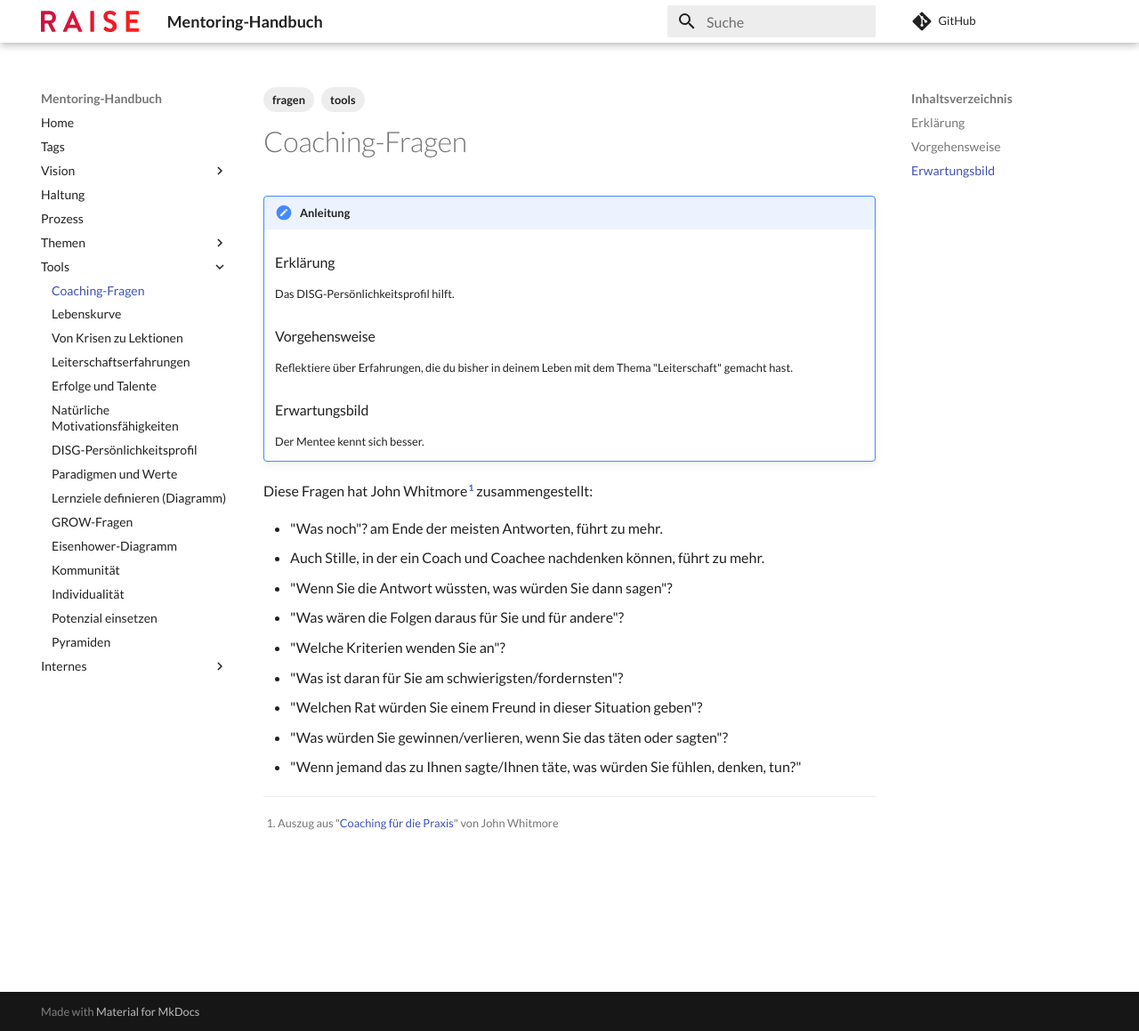
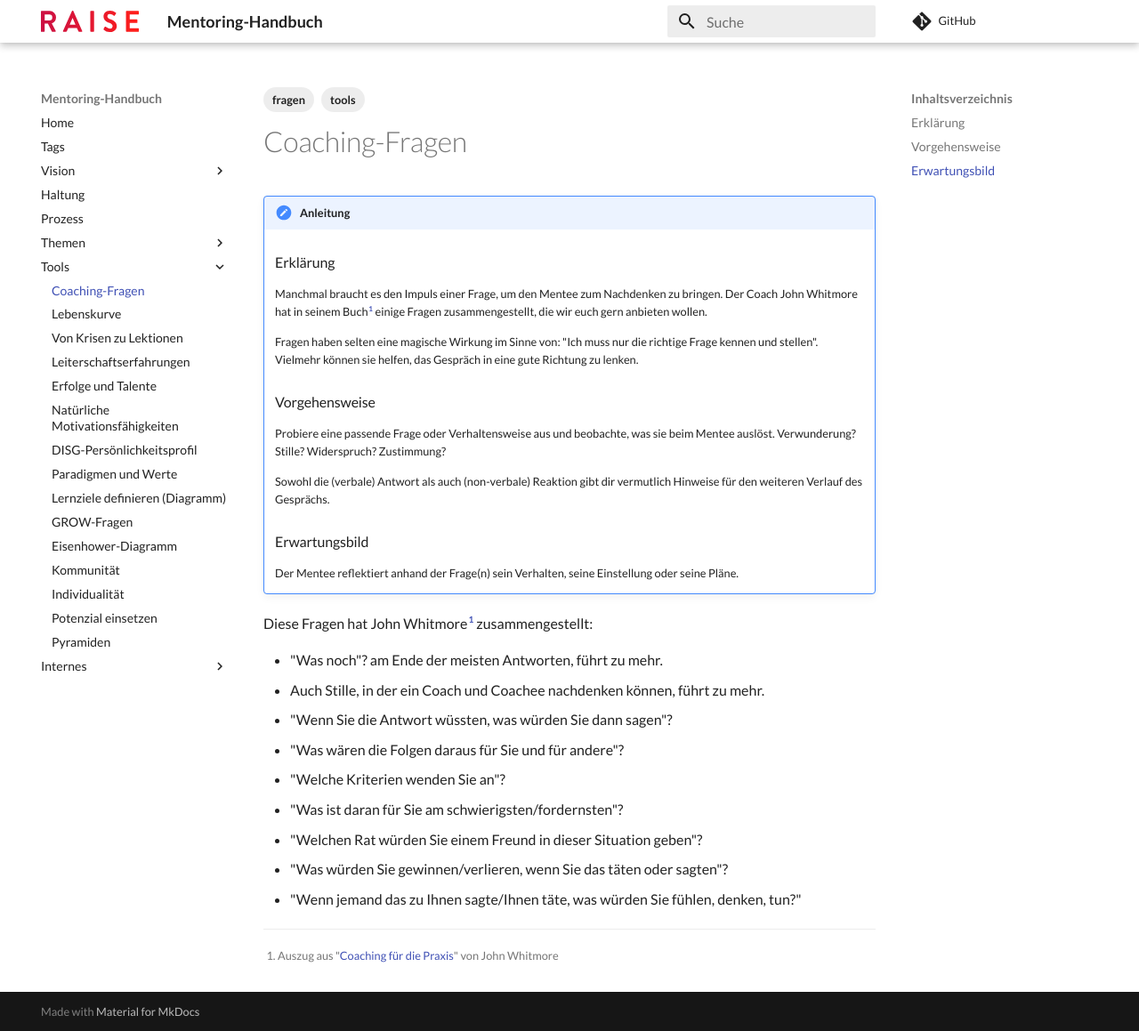
Before and after one commit to chbndrhnns/raise-mentoring-workbook, an MkDocs documentation site: the page built from docs/tools/coaching-fragen.md, in a window 1280 px wide and 1159 px high. Shown: the whole window at 89% size. Built offline with MkDocs 1.6.1 and Material for MkDocs 9.7.7, drawn with Linux system fonts in a browser that asks for light colours; comment, search, counter and statistics services are not loaded.

Commit message:
feat: Anleitung fuer coaching fragen

```diff
--- a/docs/tools/coaching-fragen.md
+++ b/docs/tools/coaching-fragen.md
@@ -10,15 +10,20 @@ tags:
 
     ### Erklärung
 
-    Das DISG-Persönlichkeitsprofil hilft.
+    Manchmal braucht es den Impuls einer Frage, um den Mentee zum Nachdenken zu bringen. Der Coach John Whitmore hat in seinem Buch[^1] einige Fragen zusammengestellt, die wir euch gern anbieten wollen.
+
+    Fragen haben selten eine magische Wirkung im Sinne von: "Ich muss nur die richtige Frage kennen und stellen". Vielmehr
+    können sie helfen, das Gespräch in eine gute Richtung zu lenken.
 
     ### Vorgehensweise
 
-    Reflektiere über Erfahrungen, die du bisher in deinem Leben mit dem Thema "Leiterschaft" gemacht hast.
+    Probiere eine passende Frage oder Verhaltensweise aus und beobachte, was sie beim Mentee auslöst. Verwunderung? Stille? Widerspruch? Zustimmung?
+
+    Sowohl die (verbale) Antwort als auch (non-verbale) Reaktion gibt dir vermutlich Hinweise für den weiteren Verlauf des Gesprächs.
 
     ### Erwartungsbild
 
-    Der Mentee kennt sich besser.
+    Der Mentee reflektiert anhand der Frage(n) sein Verhalten, seine Einstellung oder seine Pläne.
 
 Diese Fragen hat John Whitmore[^1] zusammengestellt:
 
@@ -32,4 +37,4 @@ Diese Fragen hat John Whitmore[^1] zusammengestellt:
 - "Was würden Sie gewinnen/verlieren, wenn Sie das täten oder sagten"?
 - "Wenn jemand das zu Ihnen sagte/Ihnen täte, was würden Sie fühlen, denken, tun?"
 
-[^1]: Auszug aus "[Coaching für die Praxis](https://www.amazon.de/Coaching-f%C3%BCr-Praxis-Heyne-Business/dp/3453117492)" von John Whitmore
+[^1]: Auszug aus "[Coaching für die Praxis](https://books.google.de/books/about/Coaching_f%C3%BCr_die_Praxis.htmlMwItSwAACAAJ)" von John Whitmore
```
